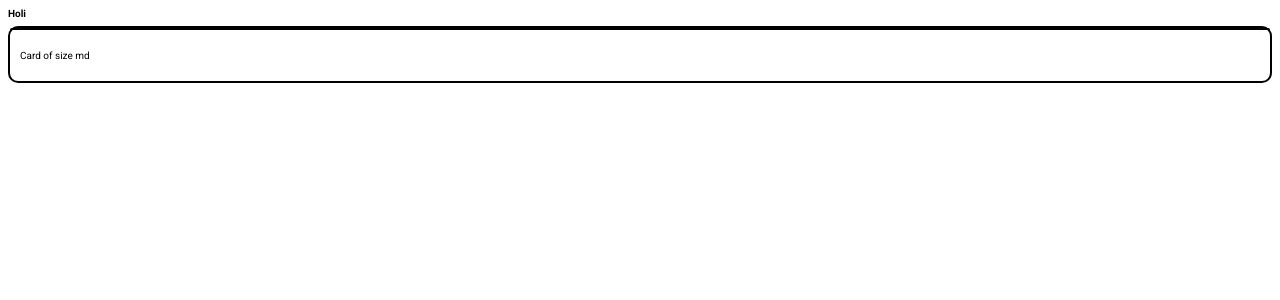
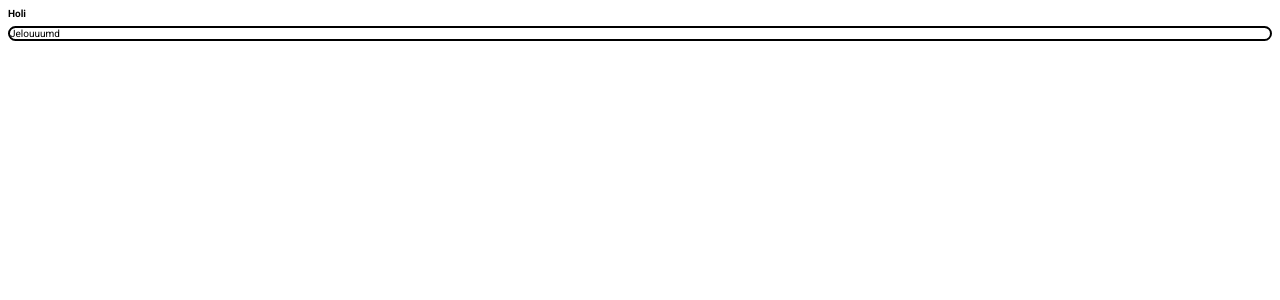
Before and after one commit to sebasvelasco353/home-dashboard, a React (Vite) app: page / in a window 1280 px wide. Shown: the top 300 px of the page. Built offline with nearby package versions, Linux system fonts and the light colour scheme.

Commit message:
refactor(Card_Component): :construction: Card refactor to implement compound component pattern
Refactoring the Card component to implement the Compound component patter in order to have the card serve many functions

```diff
--- a/src/components/Card.tsx
+++ b/src/components/Card.tsx
@@ -1,13 +1,22 @@
+import React from "react";
 import styles from "@/styles/card.module.scss";
 import { CardProps } from "@/common/Card.interface";
 
-export default function Card({ size = "md", title }: CardProps) {
+const Card = ({ size = "md", children }: CardProps) => {
   return (
     <div className={styles.container}>
-      <div className={styles.header}>
-        <h2>{title}</h2>
-      </div>
-      <p>Card of size {size}</p>
+      {children}
+      {size}
     </div>
   );
-}
+};
+
+Card.Title = ({ children }: { children: React.ReactNode }) => {
+  return <h2 className={styles.header}>{children}</h2>;
+};
+
+Card.Content = ({ children }: { children: React.ReactNode }) => {
+  return <div className={styles.content}>{children}</div>;
+};
+
+export default Card;
--- a/src/styles/card.module.scss
+++ b/src/styles/card.module.scss
@@ -1,17 +1,15 @@
 .container {
   border: 2px solid black;
   border-radius: 10px;
-  h2 {
-    font-size: var(--font-size__title);
-    margin: 0;
-  }
-  p {
-    padding: 1rem;
 }
 .header {
   border-radius: 9px 9px 0 0;
   padding: 0 0.5rem;
   border-bottom: 2px solid black;
+  font-size: var(--font-size__title);
+  margin: 0;
   background-color: var(--light-red);
 }
+.content {
+  padding: 0.5rem 1rem;
 }
```
Also changed, not shown: 1 other file (tests, documents, lock files or other folders). Lines whose indentation alone changed are shown as unchanged.
